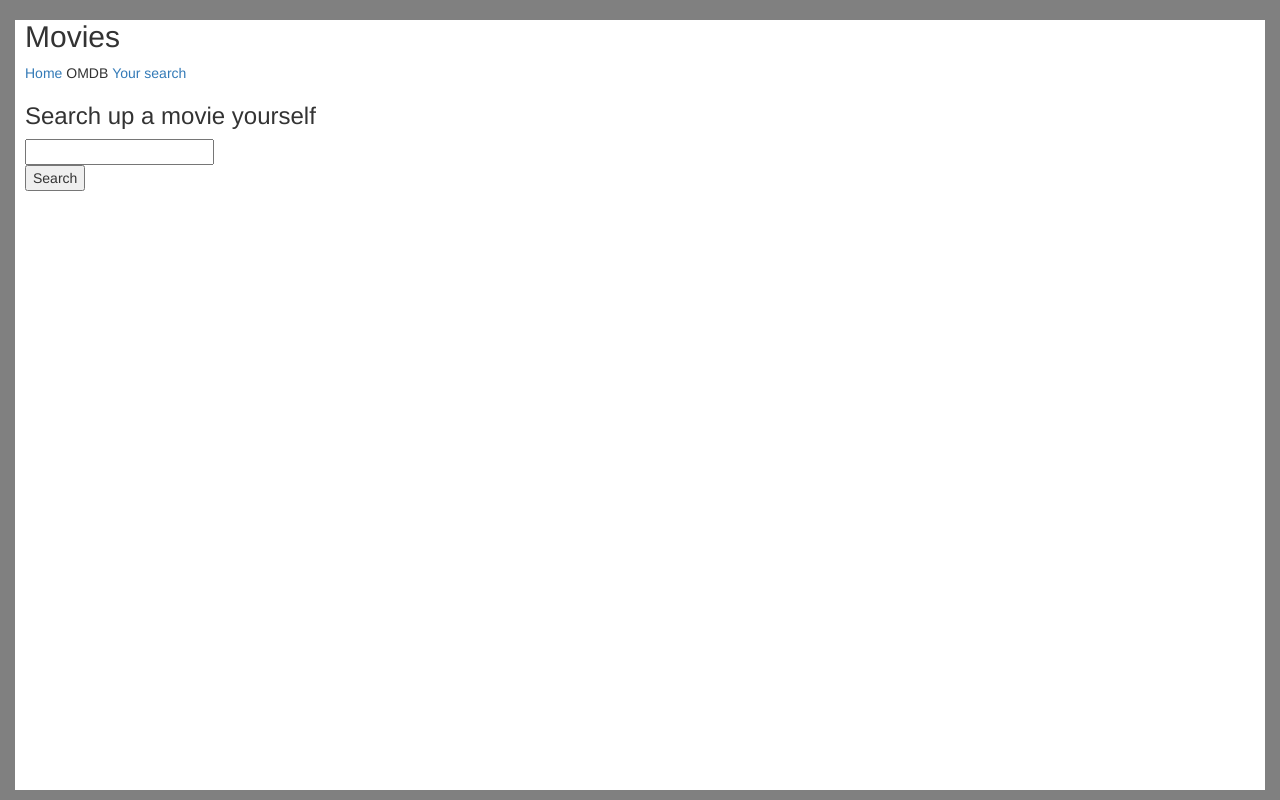
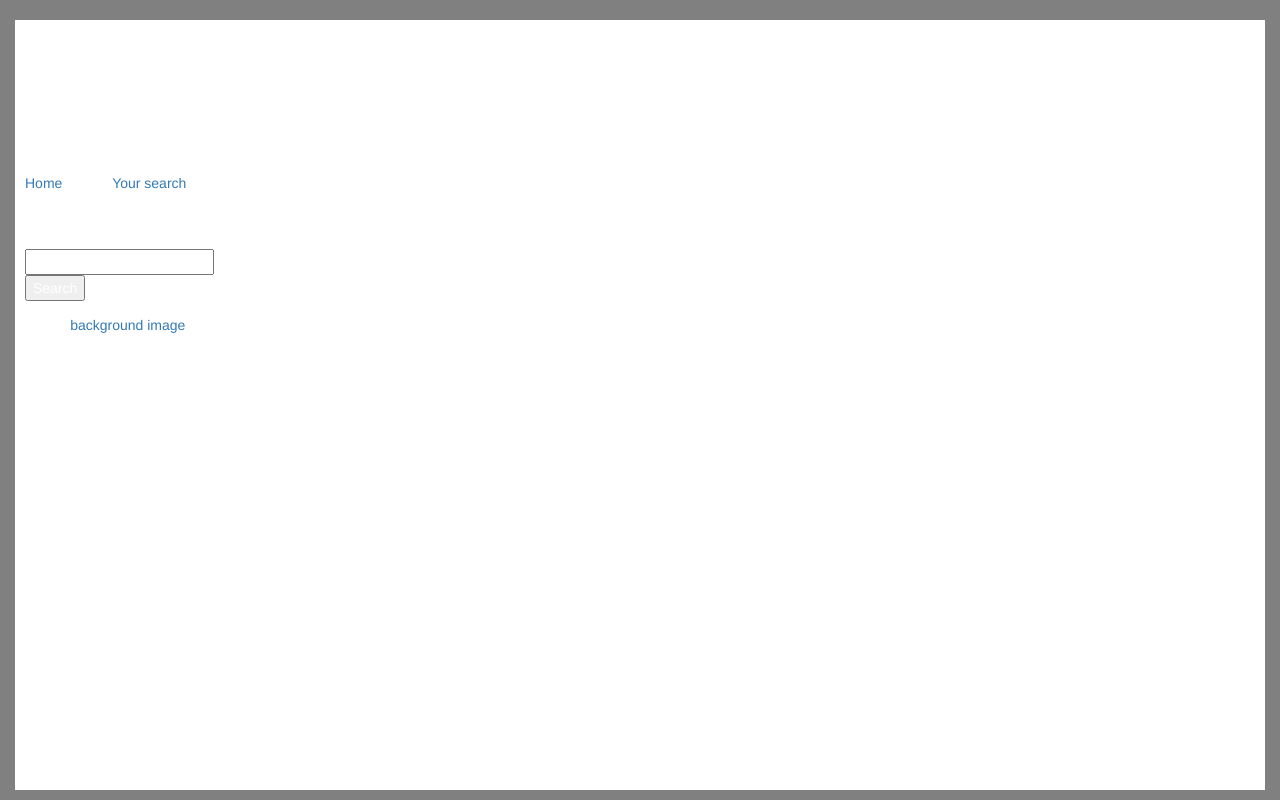
Before and after one commit to jungal01/finalProj, a Flask app: page /cool_form in a window 1280 px wide. Run offline with Flask 2, Linux system fonts and the light colour scheme; some libraries are stand-ins or nearby versions.

Commit message:
updated asthetics

```diff
--- a/static/styles/main.css
+++ b/static/styles/main.css
@@ -4,9 +4,11 @@ html{
 
 
 body{
-  background-color: white;
-  margin: 5px 15px 10px 15px;
-  padding: 0px 10px 5px 10px;
+  background-image: url("moviebackground.jpg");
+  margin: 20px 15px 10px 15px;
+  padding: 90px 10px 5px 10px;
+  color: white;
+
 }
 
 .horiz{
--- a/templates/base.html
+++ b/templates/base.html
@@ -21,4 +21,6 @@
 
     {% block content %}{% endblock %}
   </body>
+  <footer>
+    <p>Link to <a href="http://www.jemome.com/cdn/2015/12/movie-theater-screen-powerpoint-backgrounds_125446.jpg">background image</a></p>
 </html>
```
Also changed, not shown: static/moviebackground.jpg (added), static/styles/moviebackground.jpg (added).
